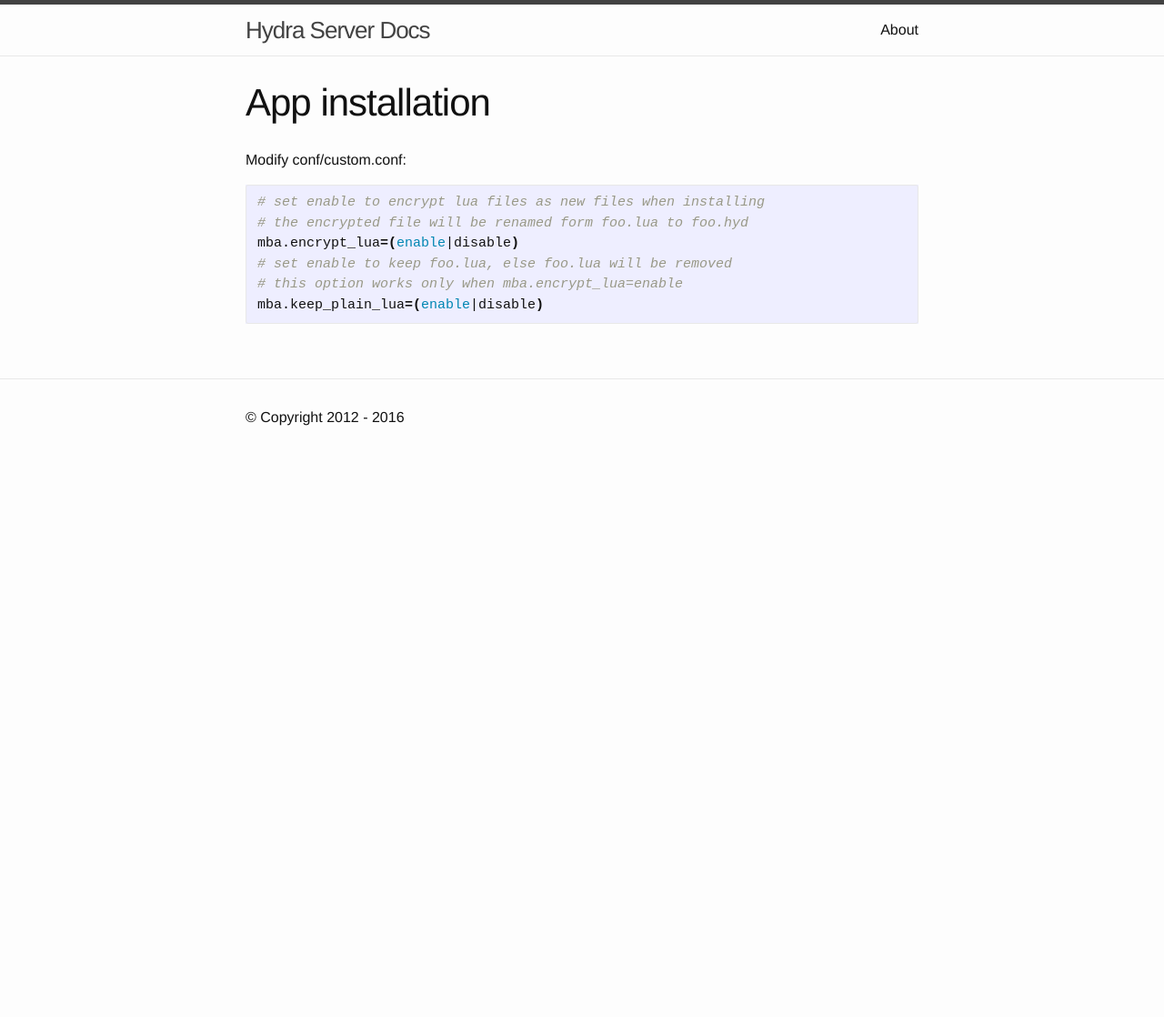
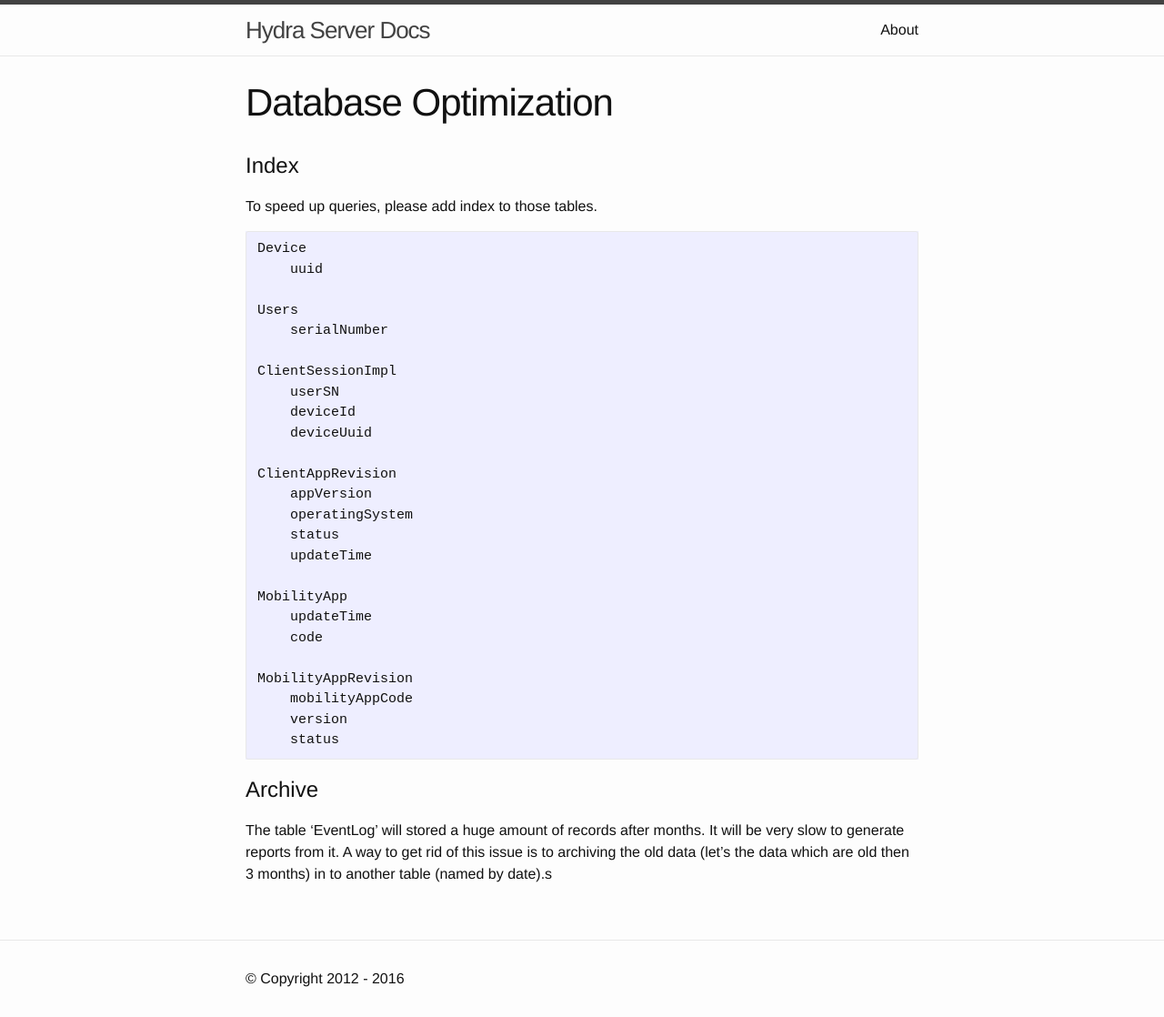
Before and after one commit to hp-liangzhang/hp-liangzhang.github.com, a Jekyll site: the page built from _posts/deployment/2016-03-3-deployment-sql-opt.markdown, in a window 1280 px wide. Shown: the whole page at 91% size. Built offline with Jekyll 4.4.1, drawn with Linux system fonts in a browser that asks for light colours; before the commit the page ends 900 px from its top, so only the background shows below that.

Commit message:
update db opt

````diff
--- a/_posts/deployment/2016-03-3-deployment-sql-opt.markdown
+++ b/_posts/deployment/2016-03-3-deployment-sql-opt.markdown
@@ -1,16 +1,41 @@
 ---
 layout: post
-title:  "App installation"
-date:   2016-03-3 00:41:34 +0800
-categories: Configuration
+title:  "Database Optimization"
+date:   2016-03-1 00:41:34 +0800
+categories: Deployment
 ---
-Modify conf/custom.conf:
+
+# Index
+To speed up queries, please add index to those tables.
 
 ```shell
-# set enable to encrypt lua files as new files when installing
-# the encrypted file will be renamed form foo.lua to foo.hyd
-mba.encrypt_lua=(enable|disable)
-# set enable to keep foo.lua, else foo.lua will be removed
-# this option works only when mba.encrypt_lua=enable
-mba.keep_plain_lua=(enable|disable)
+Device
+    uuid
+
+Users
+    serialNumber
+
+ClientSessionImpl
+    userSN
+    deviceId
+    deviceUuid
+
+ClientAppRevision
+    appVersion
+    operatingSystem
+    status
+    updateTime
+
+MobilityApp
+    updateTime
+    code
+
+MobilityAppRevision
+    mobilityAppCode
+    version
+    status
 ```
+
+
+# Archive
+The table 'EventLog' will stored a huge amount of records after months. It will be very slow to generate reports from it. A way to get rid of this issue is to archiving the old data (let's the data which are old then 3 months) in to another table (named by date).s
````
Also changed, not shown: _posts/conf/2016-02-29-conf-app-installation.markdown (+10 -18 lines).
